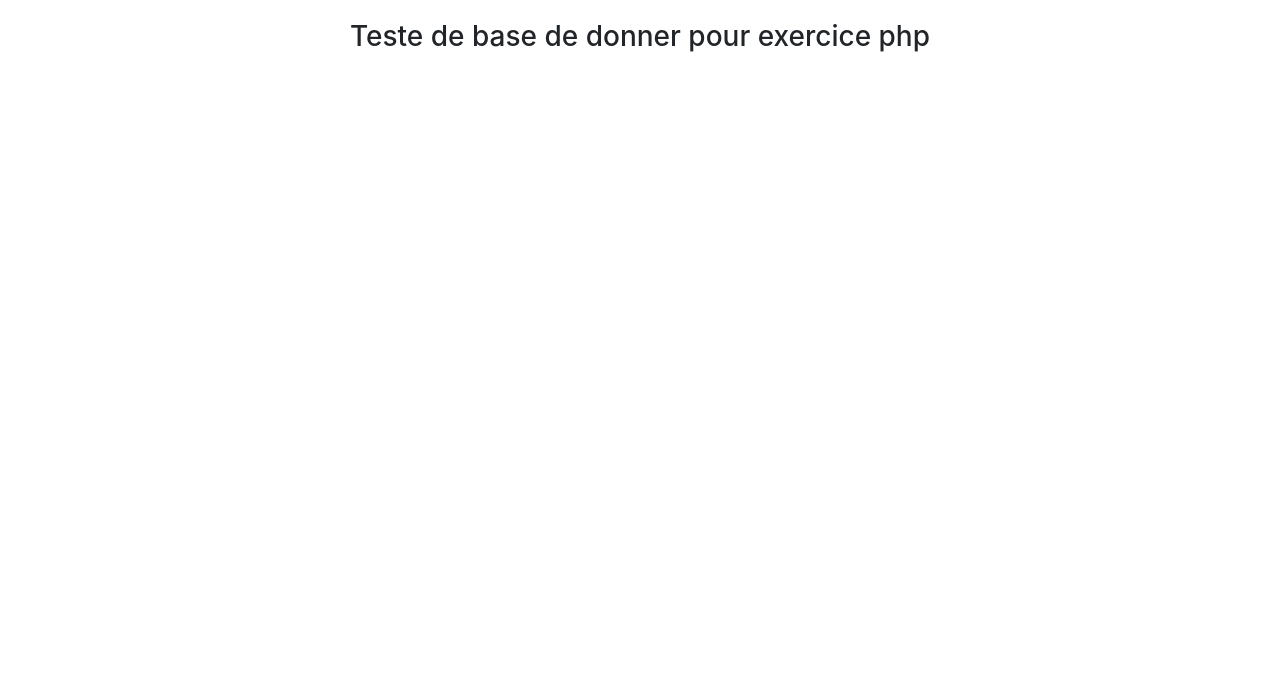
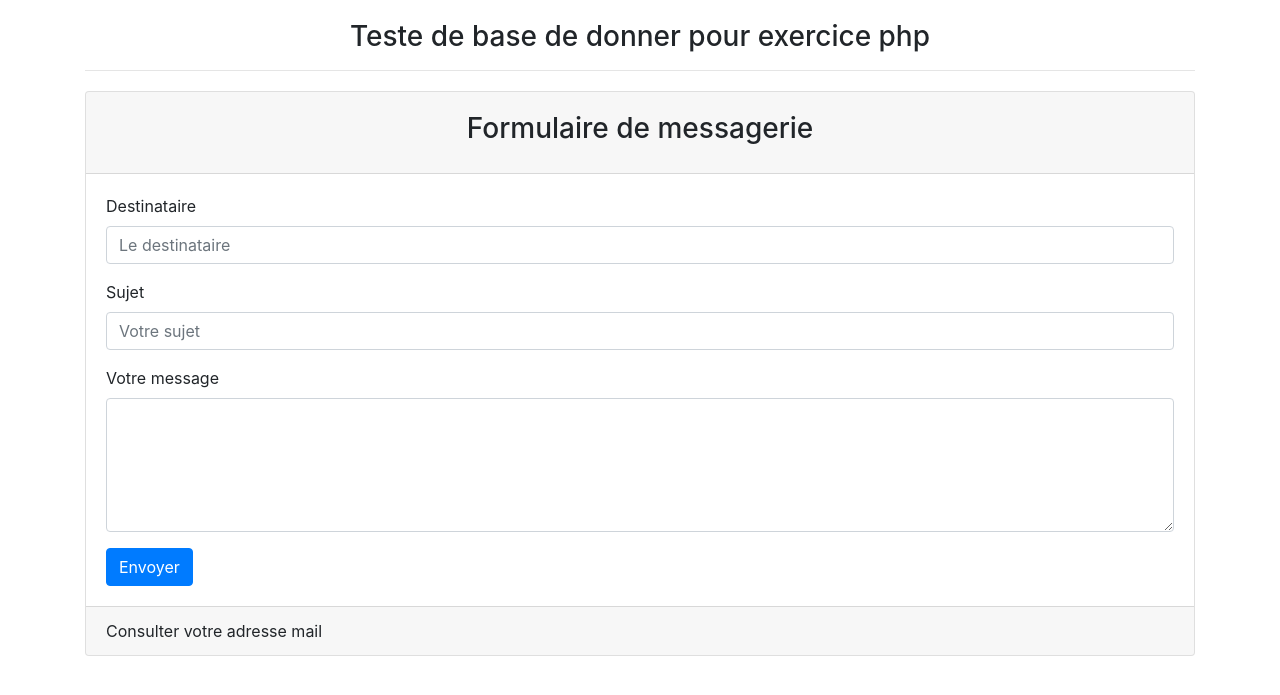
Before and after one commit to Antsa1811/phpmy, a PHP site: page /baseTeste.php in a window 1280 px wide. Shown: the top 695 px of the page. Run offline with PHP 8.4, Linux system fonts and the light colour scheme; some libraries are stand-ins or nearby versions.

Commit message:
Ajout des formulaires email

```diff
--- a/baseTeste.php
+++ b/baseTeste.php
@@ -1,3 +1,6 @@
+<?php
+require 'function.php';
+?>
 <!DOCTYPE html>
 <html lang="fr" dir="ltr">
   <head>
@@ -9,6 +12,38 @@
   <body>
   <div class="container margin-top ">
       <h3 class="text-center">Teste de base de donner pour exercice php</h3>
+      <?php
+        bddBase("localhost","3306","phpmy","root","");
+
+      ?>
+
+      <hr/>
+      <div class="margin-top">
+          <div class="card bg-muted">
+              <div class="card-header text-center">
+                  <h3 class="p-2" >Formulaire de messagerie</h3>
+              </div>
+              <div class="card-body">
+                  <form action="" method="POST">
+                        <div class="form-group">
+                            <label for="destinataire">Destinataire</label>
+                            <input type="text" name="destinataire" id="destinataire" placeholder="Le destinataire" class="form-control">
+                        </div>
+                      <div class="form-group">
+                          <label for="sujet">Sujet</label>
+                          <input type="text" class="form-control" name="sujet" id="sujet" placeholder="Votre sujet">
+                      </div>
+                      <div class="form-group">
+                          <label for="message">Votre message</label>
+                          <textarea rows="5" name="message" id="message" class="form-control"></textarea>
+                      </div>
+                      <button class="btn btn-primary" type="submit">Envoyer</button>
+                  </form>
+              </div>
+              <div class="card-footer">Consulter votre adresse mail</div>
+          </div>
+      </div>
+
   </div>
 
   </body>
```
